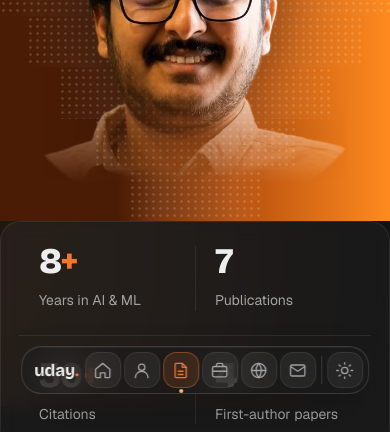
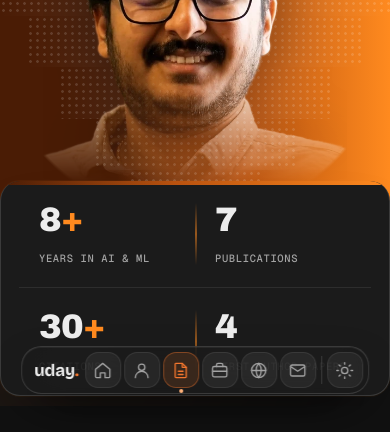
Before and after one commit to udayallu-ml/udayallu.com, a plain HTML site: page index.html in a window 390 px wide. Shown: the part 438-870 px from the top of the page. Drawn offline with nearby package versions, Linux system fonts and the light colour scheme; no server answers.

Commit message:
Restyle stats as an Ember card overlapping the banner
Co-Authored-By: Claude Opus 5.5 <noreply@anthropic.com>
Claude-Session: https://claude.ai/code/session_01XKbgWToa7ZhVzcrexUxeWg

```diff
--- a/index.html
+++ b/index.html
@@ -90,7 +90,7 @@
   <link rel="preconnect" href="https://fonts.gstatic.com" crossorigin>
   <link href="https://fonts.googleapis.com/css2?family=Bricolage+Grotesque:opsz,wght@12..96,500;12..96,700;12..96,800&family=Geist:wght@300;400;500;600&family=Geist+Mono:wght@400;500&family=Archivo+Black&family=Yellowtail&display=swap" rel="stylesheet">
   <!-- ?v= tags: bump them whenever styles.css / script.js / gallery.js change, so browsers fetch the new files -->
-  <link rel="stylesheet" href="styles.css?v=20261115a">
+  <link rel="stylesheet" href="styles.css?v=20261115b">
 </head>
 <body>
   <!-- Ambient background -->
@@ -604,7 +604,7 @@
 
   <script src="https://cdn.jsdelivr.net/npm/d3@7.9.0/dist/d3.min.js"></script>
   <script src="https://cdn.jsdelivr.net/npm/topojson-client@3.1.0/dist/topojson-client.min.js"></script>
-  <script src="gallery.js?v=20261115a"></script>
-  <script src="script.js?v=20261115a"></script>
+  <script src="gallery.js?v=20261115b"></script>
+  <script src="script.js?v=20261115b"></script>
 </body>
 </html>
--- a/styles.css
+++ b/styles.css
@@ -794,3 +794,29 @@ body { padding-bottom: 96px; }
   .ub-photo { position: relative; right: auto; height: auto; width: min(340px, 78%); max-width: 100%; margin-top: 18px; }
 }
 @media (prefers-reduced-motion: reduce) { .ub-btn { transition: none; } }
+
+/* ============ Stats card tied to the Ember banner ============ */
+.ub-hero + .stats {
+  position: relative; z-index: 3; margin-top: -64px; overflow: hidden;
+  background: var(--bg-2); backdrop-filter: none; -webkit-backdrop-filter: none;
+  border: 1px solid var(--line-2); border-top: 0;
+  box-shadow: 0 30px 60px -30px rgba(0,0,0,.65), 0 0 0 1px rgba(255,138,31,.06);
+}
+.ub-hero + .stats::before { /* ember edge that continues the banner gradient */
+  content: ""; position: absolute; inset: 0 0 auto; height: 4px;
+  background: linear-gradient(90deg, #4a1c05, #b9520f 45%, #ff8a1f);
+}
+.ub-hero + .stats .stat + .stat::before { /* slanted dividers echo the banner stripes */
+  top: 22px; bottom: 22px; width: 2px; transform: skewX(-14deg);
+  background: linear-gradient(180deg, transparent, rgba(255,138,31,.55), transparent);
+}
+.ub-hero + .stats .num, .ub-hero + .stats .plus {
+  font: 400 clamp(34px, 4vw, 48px)/1 'Archivo Black', 'Arial Black', Impact, sans-serif; letter-spacing: -.02em;
+}
+.ub-hero + .stats .plus { color: #ff8a1f; }
+.ub-hero + .stats p { font: 500 11.5px var(--mono); letter-spacing: .14em; text-transform: uppercase; margin-top: 12px; }
+@media (max-width: 820px) {
+  .ub-hero + .stats { margin-top: -40px; }
+  .ub-hero + .stats .stat + .stat::before { transform: none; }
+  .ub-hero + .stats p { font-size: 10.5px; letter-spacing: .06em; }
+}
```
